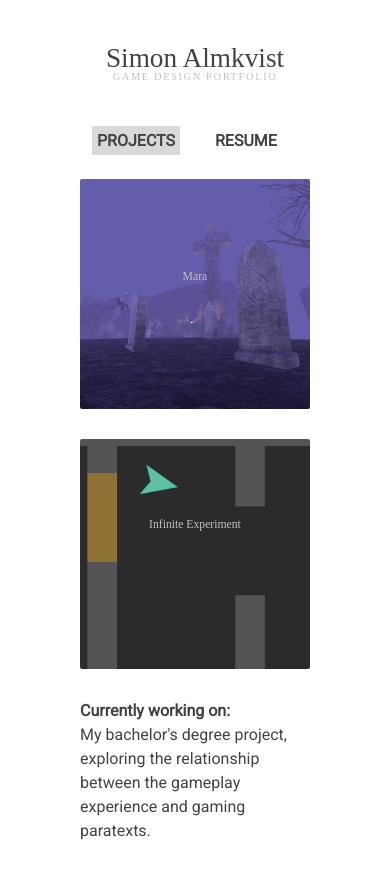
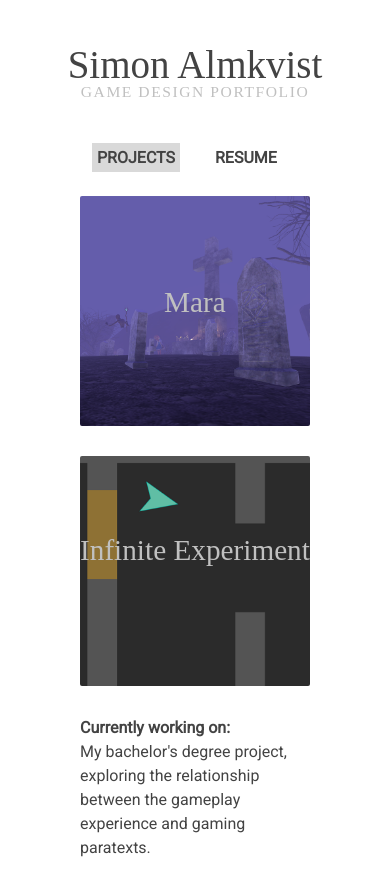
Before and after one commit to simonsomething/simonsomething.github.io, a plain HTML site: page index.html in a window 390 px wide. Drawn offline with Linux system fonts and the light colour scheme; a web font is replaced by a local one.

Commit message:
Responsive 0.3

```diff
--- a/css/1200.css
+++ b/css/1200.css
@@ -12,4 +12,6 @@
 
     #header h1 { font-size: 7vw; }
     #header p { font-size: 2.7vw; }
+
+    .feature h2 { font-size: 7.5vw; }
 }
--- /dev/null
+++ b/css/480.css
@@ -0,0 +1,4 @@
+@media only screen and (max-width: 480px) {
+    #header h1 { font-size: 10vw; }
+    #header p { font-size: 4vw; }
+}
--- a/index.html
+++ b/index.html
@@ -8,6 +8,7 @@
     <link rel="stylesheet" href="css/reset.css">
     <link rel="stylesheet" href="css/default.css">
     <link rel="stylesheet" href="css/1200.css">
+    <link rel="stylesheet" href="css/480.css">
 
     <link rel="preconnect" href="https://fonts.gstatic.com">
     <link href="https://fonts.googleapis.com/css?family=Roboto" rel="stylesheet">
@@ -56,9 +57,11 @@
     <div class="row responsiveShow">
         <div class="col-2"></div>
         <div class="col-8">
+            <a href="mara">
                 <div class="feature californian text-center" id="mara-feature">
                     <h2 id="mara" class="shadow">Mara</h2>
                 </div>
+            </a>
         </div>
         <div class="col-2"></div>
     </div>
@@ -66,9 +69,11 @@
     <div class="row responsiveShow">
         <div class="col-2"></div>
         <div class="col-8">
+            <a href="infinite">
                 <div class="feature californian text-center" id="ie-feature">
                     <h2 id="infinite-experiment" class="shadow">Infinite Experiment</h2>
                 </div>
+            </a>
         </div>
         <div class="col-2"></div>
     </div>
```
Also changed, not shown: infinite.html (+1 -0 lines), mara.html (+1 -0 lines), resume.html (+1 -0 lines). Lines whose indentation alone changed are shown as unchanged.
